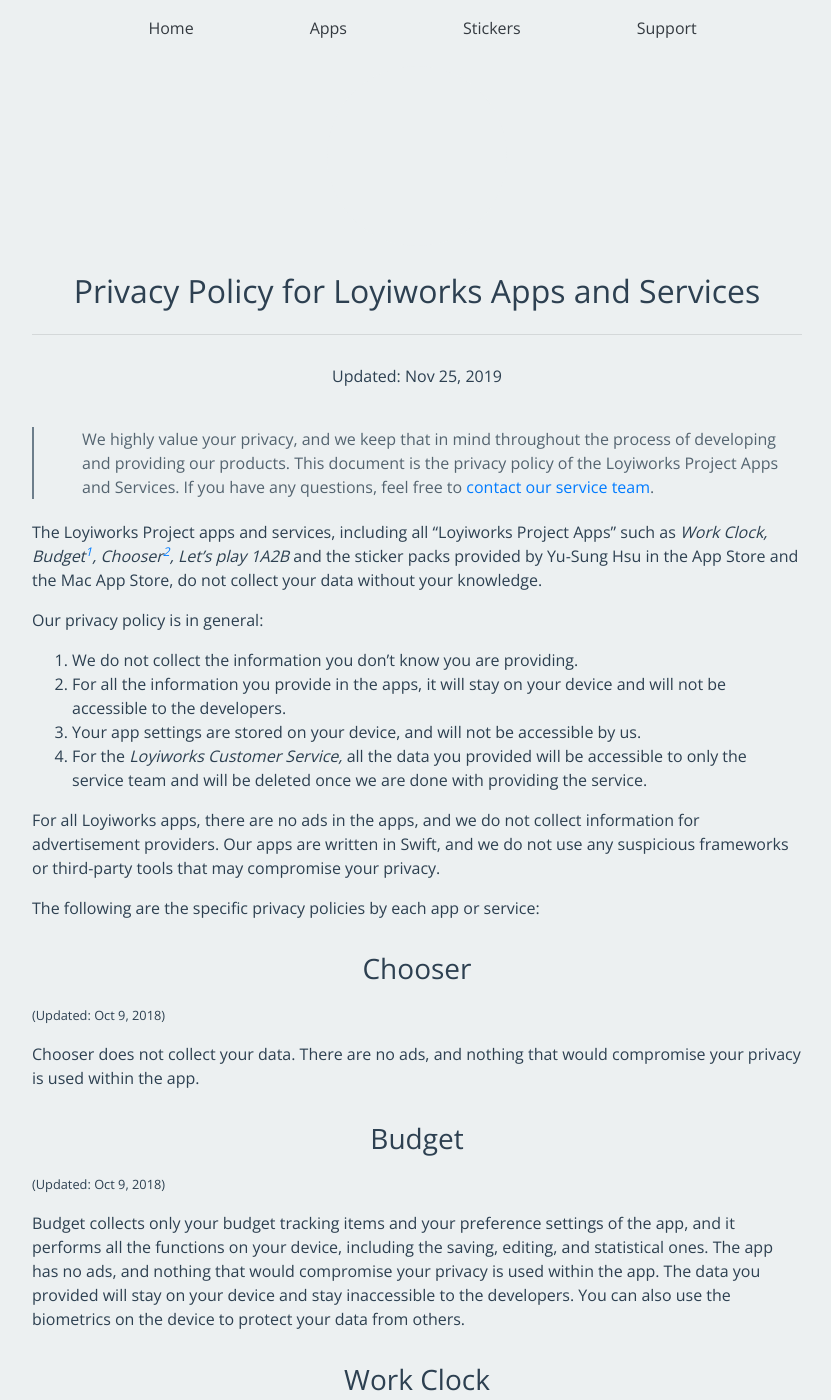
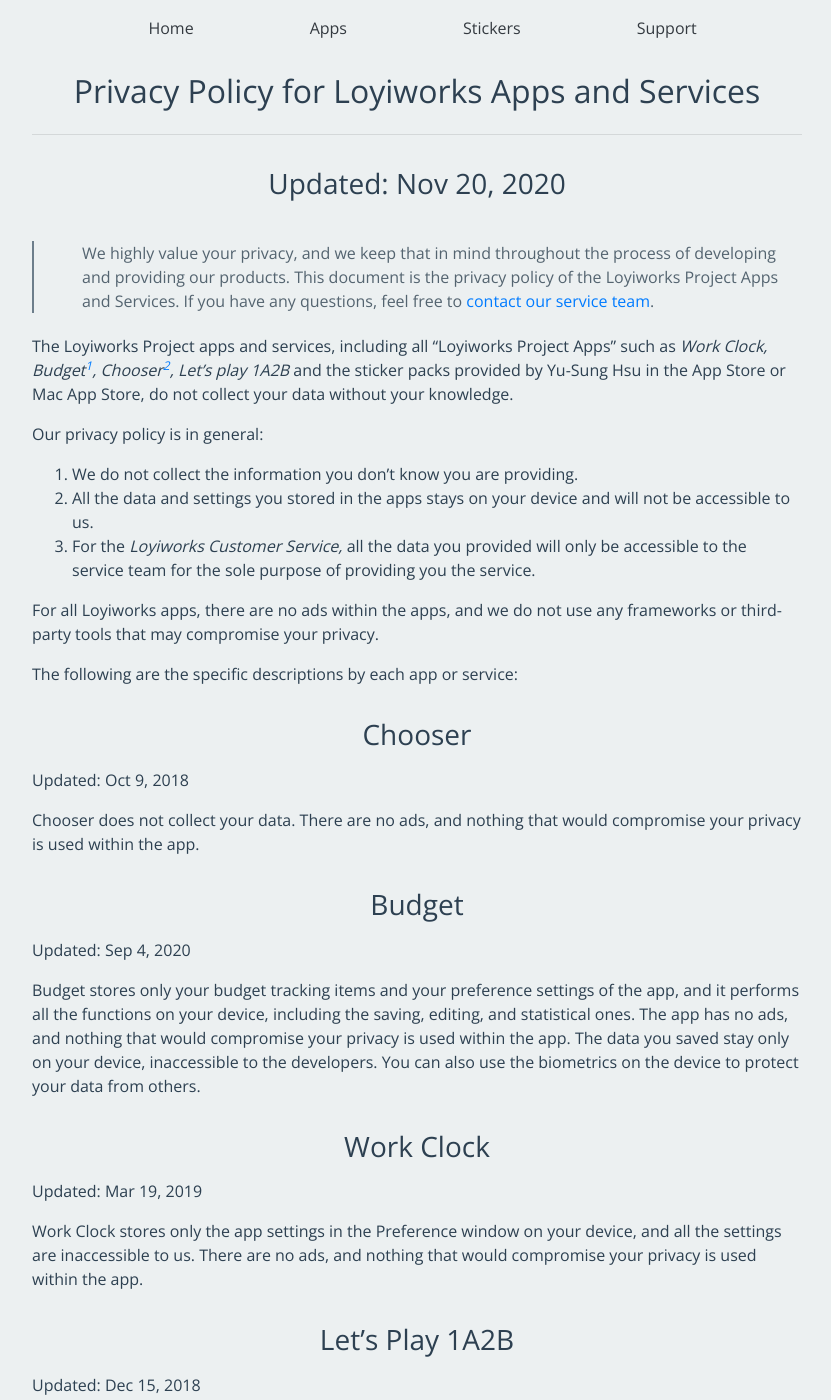
Before and after one commit to Loyiworks/loyiworks-website, a Jekyll site: the page built from privacy/index.md, in a window 1280 px wide and 1400 px high. Shown: the whole window, without its empty margins (223-1054 px from the left). Built offline with Jekyll 4.4.1, drawn with Linux system fonts in a browser that asks for light colours; nearby versions of some CDN libraries; some of the changed text lies outside the part shown.

Commit message:
Optimise template for privacy policy.

```diff
--- a/_layouts/post.html
+++ b/_layouts/post.html
@@ -3,6 +3,8 @@
 ---
 
 <div class="container">
+  {% if page.home %}
+  {% else %}
     {% if page.categories contains "apps" %}
     <div
       class="appicon"
@@ -13,6 +15,7 @@
       class="appicon"
       style="background: url({{page.icon}}) no-repeat; background-position: center; background-color: #ecf0f1; opacity: 0.9; transform: scale(0.9);background-size: 100% 100%; background-position-y: 35px;background-size: 100% 100%; background-position-y: 35px;"
     ></div>
+    {% endif %}
   {% endif %}
   <div style="text-align: center;;">
     <h1>{{ page.title }}</h1>
@@ -40,8 +43,17 @@
 {% endif %}
 
 <br /><br />
+
+{% if page.home %}
 <div style="text-align: center;">
-  <a href="/{{page.categories}}"
-    ><button type="button" class="btn btn-success">Go Back</button></a
-  >
+  <a href="/">
+    <button type="button" class="btn btn-success">Go Home</button>
+  </a>
 </div>
+{% else %}
+<div style="text-align: center;">
+  <a href="/{{page.categories}}">
+    <button type="button" class="btn btn-success">Go Back</button>
+  </a>
+</div>
+{% endif %}
--- a/privacy/index.md
+++ b/privacy/index.md
@@ -1,63 +1,68 @@
 ---
 layout: post
 title: Privacy Policy for Loyiworks Apps and Services
+home: /
 ---
 
-<h6 class="centered">Updated: Nov 25, 2019</h6>
+<h3><center>Updated: Nov 20, 2020</center></h3>
 
-> We highly value your privacy, and we keep that in mind throughout the process of developing and providing our products. This document is the privacy policy of the Loyiworks Project Apps and Services. If you have any questions, feel free to [contact our service team](mailto:works@loyi.dev).
+> We highly value your privacy, and we keep that in mind throughout the process of developing and providing our products. This document is the privacy policy of the Loyiworks Project Apps and Services. If you have any questions, feel free to [contact our service team](mailto:loyiworks@gmail.com).
 
-The Loyiworks Project apps and services, including all "Loyiworks Project Apps" such as *Work Clock, Budget[^first], Chooser[^second], Let's play 1A2B* and the sticker packs provided by Yu-Sung Hsu in the App Store and the Mac App Store, do not collect your data without your knowledge.
+The Loyiworks Project apps and services, including all "Loyiworks Project Apps" such as *Work Clock, Budget[^first], Chooser[^second], Let's play 1A2B* and the sticker packs provided by Yu-Sung Hsu in the App Store or Mac App Store, do not collect your data without your knowledge.
 
 [^first]: "Budget: Simply Budget Tracker" will be referred to as "Budget" throughout this document.
 [^second]: "Chooser: Lot Drawer & Grouper" will be referred to as "Chooser" throughout this document.
 
 Our privacy policy is in general:
 1. We do not collect the information you don't know you are providing.
-2. For all the information you provide in the apps, it will stay on your device and will not be accessible to the developers.
-3. Your app settings are stored on your device, and will not be accessible by us.
-4. For the *Loyiworks Customer Service,* all the data you provided will be accessible to only the service team and will be deleted once we are done with providing the service.
+2. All the data and settings you stored in the apps stays on your device and will not be accessible to us.
+3. For the *Loyiworks Customer Service,* all the data you provided will only be accessible to the service team for the sole purpose of providing you the service.
 
-For all Loyiworks apps, there are no ads in the apps, and we do not collect information for advertisement providers. Our apps are written in Swift, and we do not use any suspicious frameworks or third-party tools that may compromise your privacy.
+For all Loyiworks apps, there are no ads within the apps, and we do not use any frameworks or third-party tools that may compromise your privacy.
 
-The following are the specific privacy policies by each app or service:
+The following are the specific descriptions by each app or service:
 
 ### Chooser
 
-<small>(Updated: Oct 9, 2018)</small>
+Updated: Oct 9, 2018
 
 Chooser does not collect your data. There are no ads, and nothing that would compromise your privacy is used within the app.
 
 ### Budget
 
-<small>(Updated: Oct 9, 2018)</small>
+Updated: Sep 4, 2020
 
-Budget collects only your budget tracking items and your preference settings of the app, and it performs all the functions on your device, including the saving, editing, and statistical ones. The app has no ads, and nothing that would compromise your privacy is used within the app. The data you provided will stay on your device and stay inaccessible to the developers. You can also use the biometrics on the device to protect your data from others.
+Budget stores only your budget tracking items and your preference settings of the app, and it performs all the functions on your device, including the saving, editing, and statistical ones. The app has no ads, and nothing that would compromise your privacy is used within the app. The data you saved stay only on your device, inaccessible to the developers. You can also use the biometrics on the device to protect your data from others.
 
 ### Work Clock
 
-<small>(Updated: Mar 19, 2019)</small>
+Updated: Mar 19, 2019
 
 Work Clock stores only the app settings in the Preference window on your device, and all the settings are inaccessible to us. There are no ads, and nothing that would compromise your privacy is used within the app.
 
 ### Let's Play 1A2B
 
-<small>(Updated: Dec 15, 2018)</small>
+Updated: Dec 15, 2018
 
 Let's Play 1A2B does not collect your data. There are no ads, and nothing that would compromise your privacy is used within the app.
 
 ### The Sticker Packs
 
-<small>(Updated: Oct 9, 2018)</small>
+Updated: Oct 9, 2018
 
 All the sticker packs including the whole Girlfriend series in all languages available are sticker packs, without the ability to collect your data.
 
 ### The Loyiworks Customer Service
 
-<small>(Updated: May 7, 2019)</small>
+Updated: Sep 4, 2020
 
-All the data collected through the Loyiworks Customer Service forms are accessible to only our service team to provide better service to you. All the data, including your email and all the information you provided, will be used solely for the purpose.
+All the data collected through the Loyiworks Customer Service forms are accessible to only our service team to provide service to you. All the data, including your email address and all the information you provided, will solely be used for the purpose.
+
+### PhotoGIF
+
+Updated: Nov 20, 2020
+
+The Photo to GIF generator processes all your images locally on the device. There are no ads, and nothing that would compromise your privacy is used within the app.
 
 ## Questions
-
 If you have any questions regarding our privacy policy, feel free to [contact our service team](mailto:works@loyi.dev).
```
Lines whose indentation alone changed are shown as unchanged.
